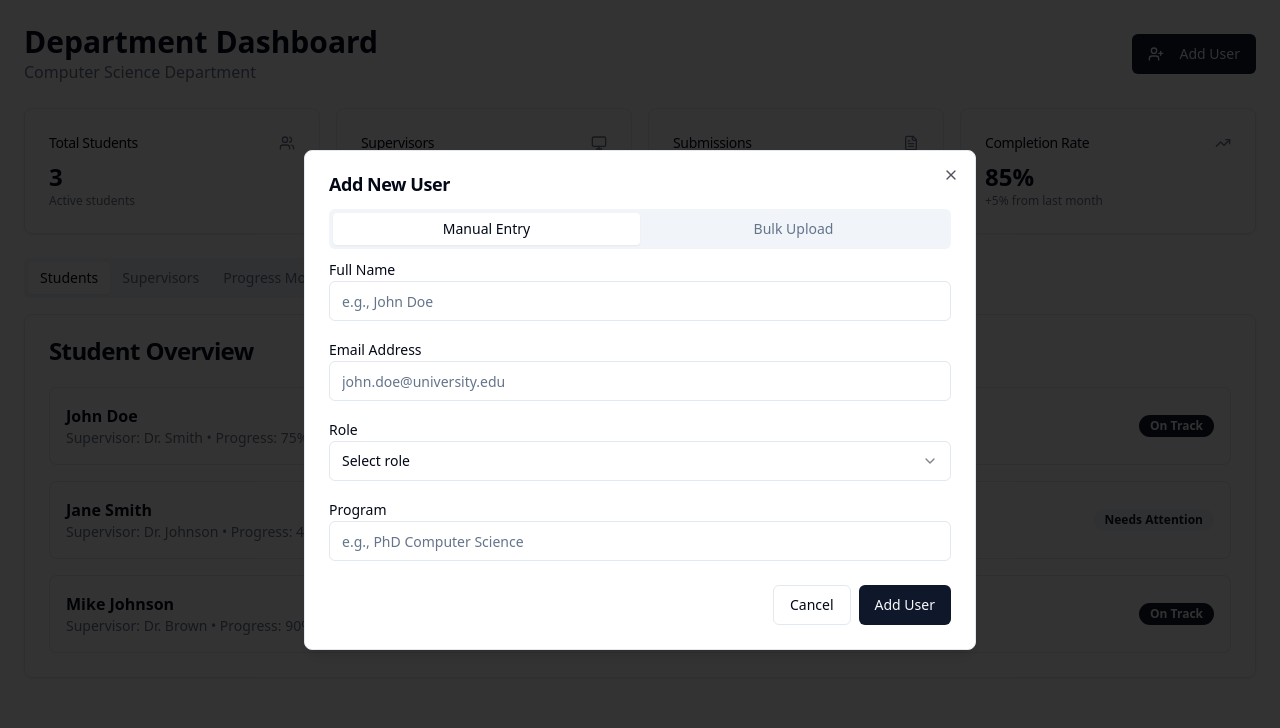
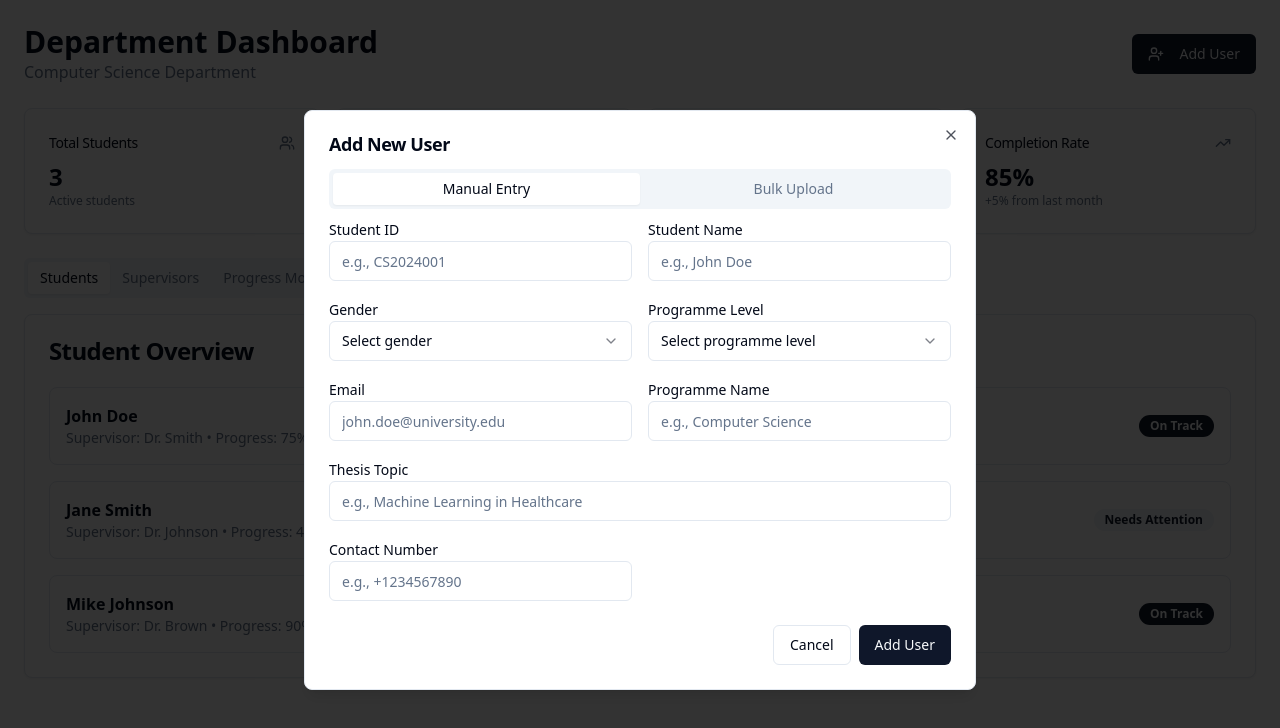
Before and after one commit to Endurance27/Thesisflow, a React (Vite) app: page /department in a window 1280 px wide. Both pictures are taken after a click on the button "Add User". Shown: the top 728 px of the page. Built offline with nearby package versions, Linux system fonts and the light colour scheme.

Commit message:
feat: Add fields to manual student entry
Adds selection boxes for Student ID, Student Name, Gender, Programme Level, Email, Programme Name, Thesis Topic, and Contact Number to the manual student addition form on the department dashboard.

```diff
--- a/src/pages/DepartmentDashboard.tsx
+++ b/src/pages/DepartmentDashboard.tsx
@@ -199,31 +199,56 @@ const DepartmentDashboard = () => {
 
             <TabsContent value="manual">
               <form onSubmit={handleAddUser}>
-                <div className="space-y-4">
+                <div className="grid grid-cols-2 gap-4">
                   <div>
-                    <Label htmlFor="name">Full Name</Label>
+                    <Label htmlFor="studentId">Student ID</Label>
+                    <Input name="studentId" placeholder="e.g., CS2024001" required />
+                  </div>
+                  <div>
+                    <Label htmlFor="name">Student Name</Label>
                     <Input name="name" placeholder="e.g., John Doe" required />
                   </div>
                   <div>
-                    <Label htmlFor="email">Email Address</Label>
-                    <Input name="email" type="email" placeholder="john.doe@university.edu" required />
-                  </div>
-                  <div>
-                    <Label htmlFor="role">Role</Label>
-                    <Select name="role" required>
+                    <Label htmlFor="gender">Gender</Label>
+                    <Select name="gender" required>
                       <SelectTrigger>
-                        <SelectValue placeholder="Select role" />
+                        <SelectValue placeholder="Select gender" />
                       </SelectTrigger>
                       <SelectContent>
-                        <SelectItem value="student">Student</SelectItem>
-                        <SelectItem value="supervisor">Supervisor</SelectItem>
-                        <SelectItem value="coordinator">Coordinator</SelectItem>
+                        <SelectItem value="male">Male</SelectItem>
+                        <SelectItem value="female">Female</SelectItem>
+                        <SelectItem value="other">Other</SelectItem>
                       </SelectContent>
                     </Select>
                   </div>
                   <div>
-                    <Label htmlFor="program">Program</Label>
-                    <Input name="program" placeholder="e.g., PhD Computer Science" />
+                    <Label htmlFor="programmeLevel">Programme Level</Label>
+                    <Select name="programmeLevel" required>
+                      <SelectTrigger>
+                        <SelectValue placeholder="Select programme level" />
+                      </SelectTrigger>
+                      <SelectContent>
+                        <SelectItem value="masters">Masters</SelectItem>
+                        <SelectItem value="phd">PhD</SelectItem>
+                        <SelectItem value="postdoc">Post-Doctorate</SelectItem>
+                      </SelectContent>
+                    </Select>
+                  </div>
+                  <div>
+                    <Label htmlFor="email">Email</Label>
+                    <Input name="email" type="email" placeholder="john.doe@university.edu" required />
+                  </div>
+                  <div>
+                    <Label htmlFor="programmeName">Programme Name</Label>
+                    <Input name="programmeName" placeholder="e.g., Computer Science" required />
+                  </div>
+                  <div className="col-span-2">
+                    <Label htmlFor="thesisTopic">Thesis Topic</Label>
+                    <Input name="thesisTopic" placeholder="e.g., Machine Learning in Healthcare" />
+                  </div>
+                  <div>
+                    <Label htmlFor="contactNumber">Contact Number</Label>
+                    <Input name="contactNumber" placeholder="e.g., +1234567890" required />
                   </div>
                 </div>
                 <DialogFooter className="mt-6">
```
